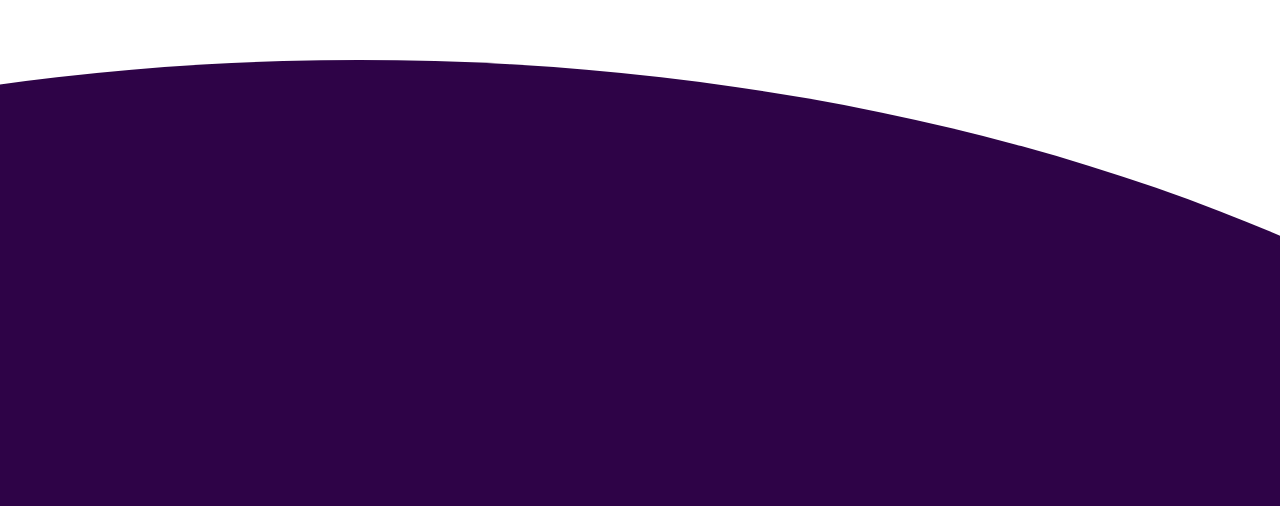
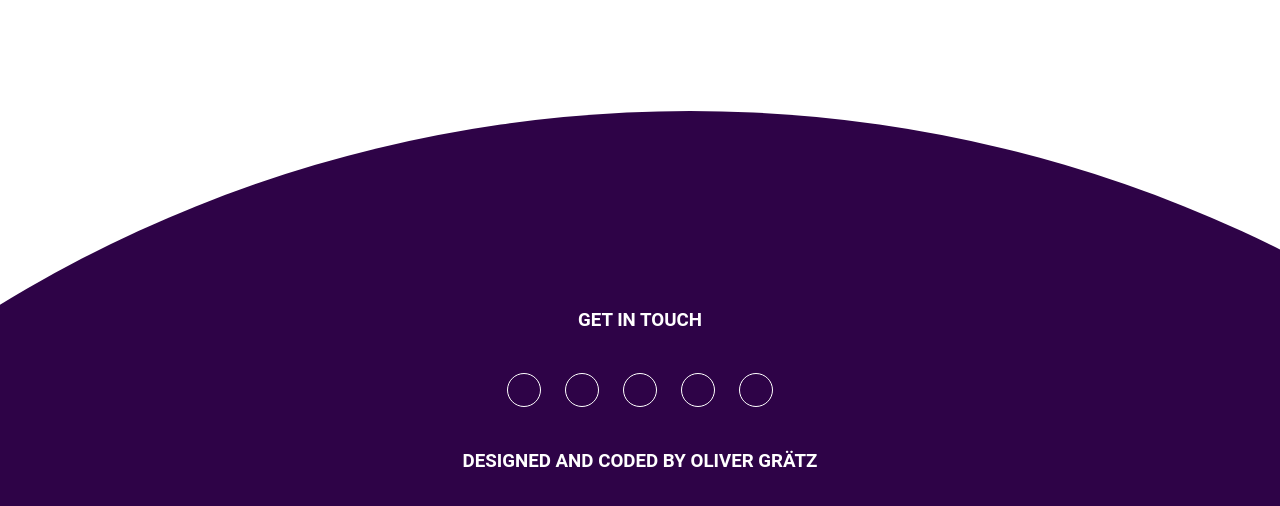
Before and after one commit to GehtsOliver/oGraetz, a Next.js app: page /components/partials/Footer in a window 1280 px wide. Shown: the part 190-696 px from the top of the page. Built offline with nearby package versions, Linux system fonts and the light colour scheme.

Commit message:
Footer added

```diff
--- /dev/null
+++ b/pages/components/landing-page/utility/ContactBtn.js
@@ -0,0 +1,26 @@
+import React from 'react'
+import styled from "styled-components"
+
+const ContactButton = ({ icon, link, className }) => {
+    return (
+        <a className={className} href={link}>
+            <i className={icon}/>
+        </a>
+    )
+}
+
+const ContactBtn = styled(ContactButton)`
+border: #fff 1px solid;
+border-radius: 100%;
+padding: 1rem;
+
+:hover {
+    transform: scale3d(1.1,1.1,1.1)
+}
+
+> i {
+    font-size: 1.5rem;
+}
+`
+
+export default ContactBtn
--- a/pages/components/partials/Footer.js
+++ b/pages/components/partials/Footer.js
@@ -1,5 +1,6 @@
 import React from "react";
 import styled from "styled-components";
+import ContactBtn from "../landing-page/utility/ContactBtn";
 
 const Page = styled.section`
   min-width: 100vw;
@@ -7,23 +8,57 @@ const Page = styled.section`
   overflow: hidden;
 `;
 
-const FooterElement = styled.footer`
-  width: 3098px;
-  height: 1794px;
+const FooterContainer = styled.div`
+  width: 2580px;
+  height: 2500px;
   background: #2e0347;
   position: relative;
   border-radius: 100%;
-  left: -1190px;
-  top: 250px;
+  left: -600px;
+  bottom: -100px;
+`;
+
+const FooterElement = styled.footer`
+  width: 50rem;
+  position: relative;
+  z-index: 1000;
+  top: 30rem;
+  left: 15rem;
+  color: #fff;
+  display: flex;
+  flex-direction: column;
+  align-items: center;
+  row-gap: 1.5rem;
+  text-transform: uppercase;
+
+  > h3 {
+    color: #fff;
+  }
+
+  > div {
+    display: flex;
+    column-gap: 1.5rem;
+  }
 `;
 
 const Footer = () => {
   return (
     <>
       <Page>
-        <FooterElement>
-
-        </FooterElement>
+        <div>
+          <FooterElement>
+            <h3>Get in touch</h3>
+            <div>
+              <ContactBtn link="" icon="fab fa-linkedin-in" />
+              <ContactBtn link="" icon="far fa-envelope" />
+              <ContactBtn link="" icon="fab fa-twitter" />
+              <ContactBtn link="" icon="fab fa-facebook" />
+              <ContactBtn link="" icon="fab fa-github" />
+            </div>
+            <h3>Designed and coded by Oliver Grätz</h3>
+          </FooterElement>
+        </div>
+        <FooterContainer />
       </Page>
     </>
   );
--- a/pages/index.js
+++ b/pages/index.js
@@ -20,6 +20,7 @@ export default function Home() {
           rel="stylesheet"
           href="https://fonts.googleapis.com/css?family=Roboto:300,400,500,700&display=swap"
         />
+        <link rel="stylesheet" href="https://cdnjs.cloudflare.com/ajax/libs/font-awesome/5.15.2/css/all.min.css" integrity="sha512-HK5fgLBL+xu6dm/Ii3z4xhlSUyZgTT9tuc/hSrtw6uzJOvgRr2a9jyxxT1ely+B+xFAmJKVSTbpM/CuL7qxO8w==" crossorigin="anonymous" />
         <link rel="preconnect" href="https://fonts.gstatic.com" />
         <link
           href="https://fonts.googleapis.com/css2?family=Work+Sans:wght@100;300;400;500;700;800&display=swap"
```
Also changed, not shown: pages/components/landing-page/About/About.js (+3 -6 lines).
